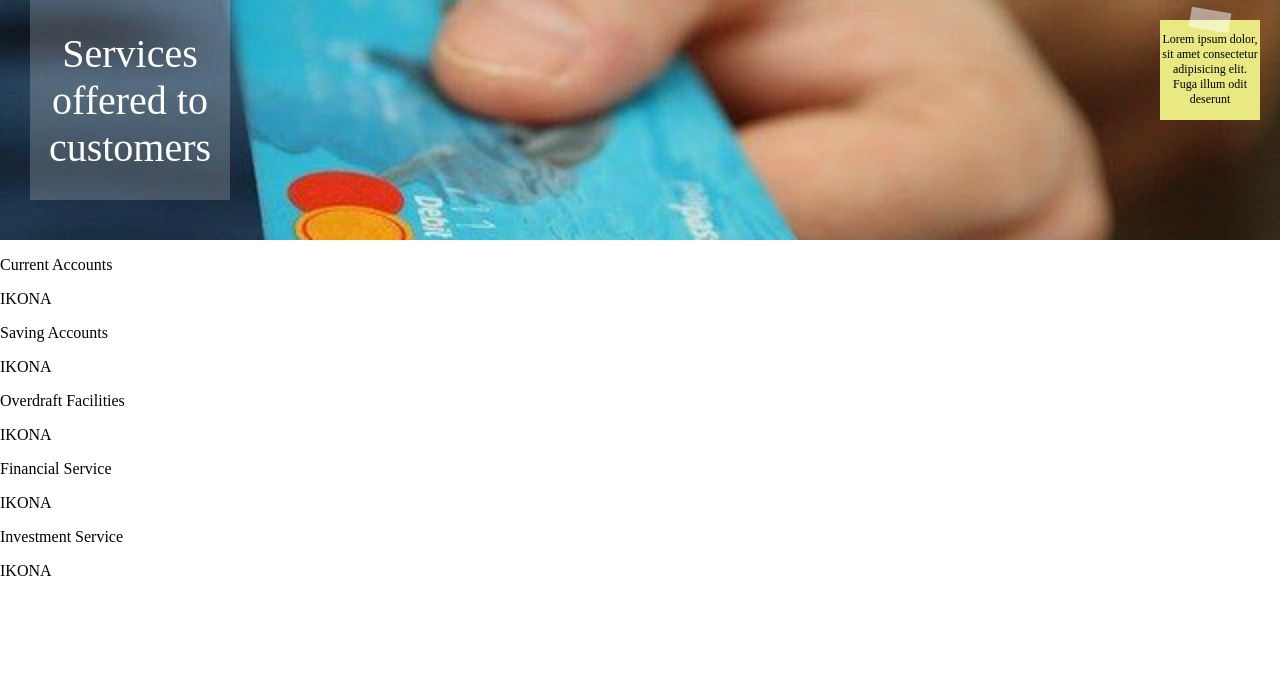
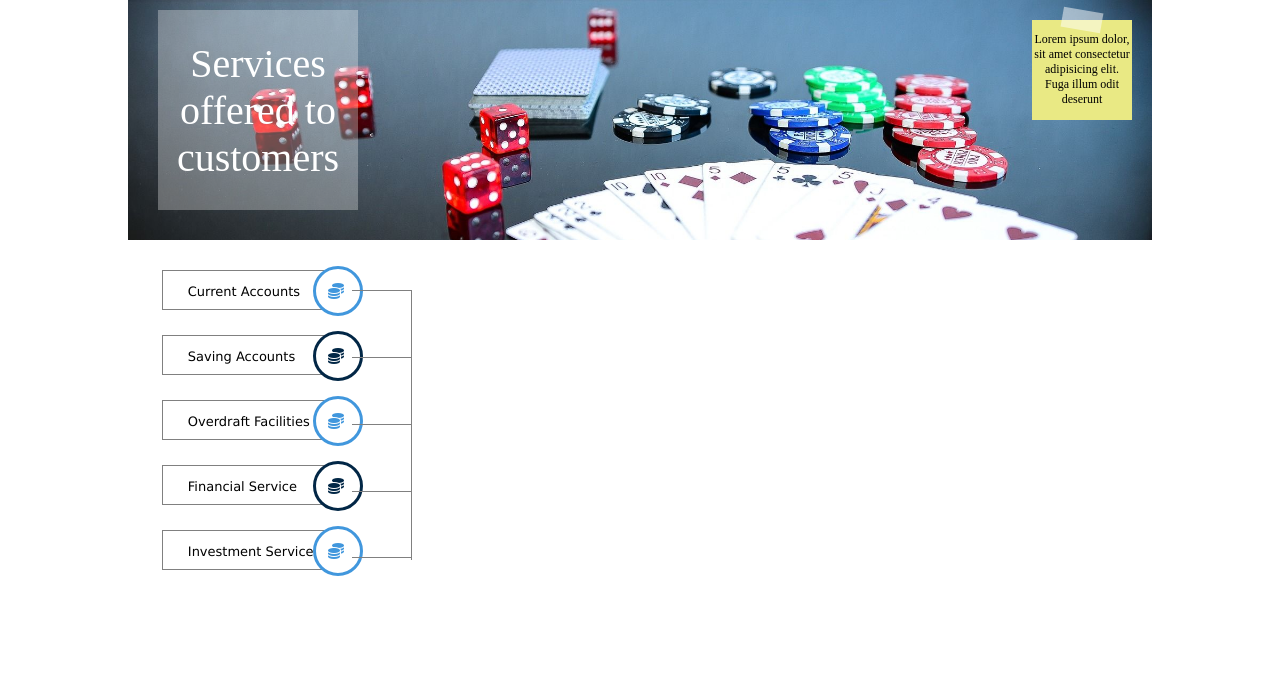
Before and after one commit to dzheine/Services, a plain HTML site: page index.html in a window 1280 px wide. Drawn offline with Linux system fonts and the light colour scheme.

Commit message:
half way

```diff
--- a/dist/css/style.css
+++ b/dist/css/style.css
@@ -8,32 +8,31 @@ body {
 }
 
 .header {
+    width: 80%;
+    height: 30vh;
+    position: relative;
+    margin: 0 auto;
+}
+
+img {
+    object-position: top;
+    object-fit: cover;
     width: 100%;
     height: 30vh;
-
-}
-
-.bg {
-    width: 100%;
-    height: 30vh;
-    background-image: url(/dist/img/money.jpg);
-    background-repeat: no-repeat;
-    background-size: cover;
-    background-position: center;
-    position: relative;
-
 }
 
 .item1 {
     width: 200px;
     height: 200px;
-    background-color: rgba(255,255,255, 0.2);
+    background-color: rgba(255,255,255, 0.3);
     margin-left: 30px;
     margin-top: 0;
     padding-top: 30px;
     font-size: 40px;
     text-align: center;
     color: white;
+    position: absolute;
+    top: 10px;
 }
 
 .item2 {
@@ -43,12 +42,12 @@ body {
     position: absolute;
     right: 20px;
     top: 20px;
-
-    }
+}
 
 .item2 p {
     font-size: 12px;
     text-align: center;
+    position: absolute;
 }
 
 .sticker {
@@ -59,5 +58,92 @@ body {
     top: -10px;
     right: 30px;
     transform: rotate(10deg);
+}
 
+.mainContainer {
+    width: 80%;
+    height: 70vh;
+    /* border: 1px solid red; */
+    display: flex;
+    margin-top: 30px;
+    margin: 0 auto;
 }
+
+.left {
+    width: 33%;
+    height: 65vh;
+    /* border: 1px solid blue; */
+    margin-top: 30px;
+}
+
+.servicesContainer {
+    width: 80%;
+    height: 80%;
+    /* border: 1px solid green; */
+    margin: 0 auto;
+    position: relative;
+}
+
+.service {
+    width: 60%;
+    height: 40px;
+    border: 1px solid grey;
+    display: flex;
+    margin-bottom: 25px;
+    position: relative;
+}
+
+.ikona {
+    width: 50px;
+    height: 50px;
+    border-radius: 50px;
+    position: absolute;
+    right: -40px;
+    top: -5px;
+    background-color: white;
+}
+
+.lightBlue {
+    color: rgb(65, 151, 221);
+    border: 3px solid rgb(65, 151, 221);
+}
+
+.darkBlue {
+    color: rgb(2, 39, 70);
+    border: 3px solid rgb(2, 39, 70);
+}
+
+i {
+   position: absolute;
+   right: 16px;
+   top: 14px;
+}
+
+.service p {
+    font-family: 'Lucida Sans', 'Lucida Sans Regular', 'Lucida Grande', 'Lucida Sans Unicode', Geneva, Verdana, sans-serif;
+    font-size: 13px;
+    display: block;
+    margin-left: 25px;
+}
+
+.linesContainer {
+    width: 60px;
+    height: 270px;
+    border: none;
+    border-right:  1px solid gray;;
+    position: absolute;
+    top: 20px;
+    right: 20px;
+}
+
+.lines {
+    width: 60px;
+    height: 67px;
+    border-top: 1px solid gray;
+}
+
+.lines1 {
+    width: 60px;
+    height: 67px;
+    border-bottom: 1px solid gray;
+}
--- a/index.html
+++ b/index.html
@@ -6,18 +6,20 @@
     <meta http-equiv="X-UA-Compatible" content="IE=edge">
     <meta name="viewport" content="width=device-width, initial-scale=1.0">
     <title>graphic</title>
+    <link rel="stylesheet" href="https://cdnjs.cloudflare.com/ajax/libs/font-awesome/6.0.0-beta3/css/all.min.css">
     <link rel="stylesheet" href="dist/css/style.css">
 </head>
 
 <body>
     <section class="header">
-        <div class="bg">
-            <p class="item1">Services offered to customers</p>
+        <div class="image">
+            <img src="dist/img/poker-1564042_1920.jpg" alt="">
             <div class="item2">
                 <p>Lorem ipsum dolor, sit amet consectetur adipisicing elit. Fuga illum odit deserunt</p>
                 <div class="sticker"></div>
             </div>
         </div>
+        <div><p class="item1">Services offered to customers</p></div>
     </section>
 
     <section class="main">
@@ -26,29 +28,31 @@
                 <div class="servicesContainer">
                     <div class="service">
                         <p>Current Accounts</p>
-                        <div><span>IKONA</span></div>
+                        <div class="ikona lightBlue"><span><i class="fas fa-coins"></i></span></div>
                     </div>
                     <div class="service">
                         <p>Saving Accounts</p>
-                        <div><span>IKONA</span></div>
+                        <div class="ikona darkBlue"><span><i class="fas fa-coins"></i></span></div>
                     </div>
                     <div class="service">
                         <p>Overdraft Facilities</p>
-                        <div><span>IKONA</span></div>
+                        <div class="ikona lightBlue"><span><i class="fas fa-coins"></i></span></div>
                     </div>
                     <div class="service">
                         <p>Financial Service</p>
-                        <div><span>IKONA</span></div>
+                        <div class="ikona darkBlue"><span><i class="fas fa-coins"></i></span></div>
                     </div>
                     <div class="service">
                         <p>Investment Service</p>
-                        <div><span>IKONA</span></div>
+                        <div class="ikona lightBlue"><span><i class="fas fa-coins"></i></span></div>
                     </div>
 
                     <div class="linesContainer">
                         <div class="lines"></div>
+                        <div class="lines"></div>
+                        <div class="lines"></div>
+                        <div class="lines lines1"></div>
                     </div>
-
                 </div>
             </div>
             <div class="center"></div>
```
Also changed, not shown: dist/img/poker-1564042_1920.jpg (added).
